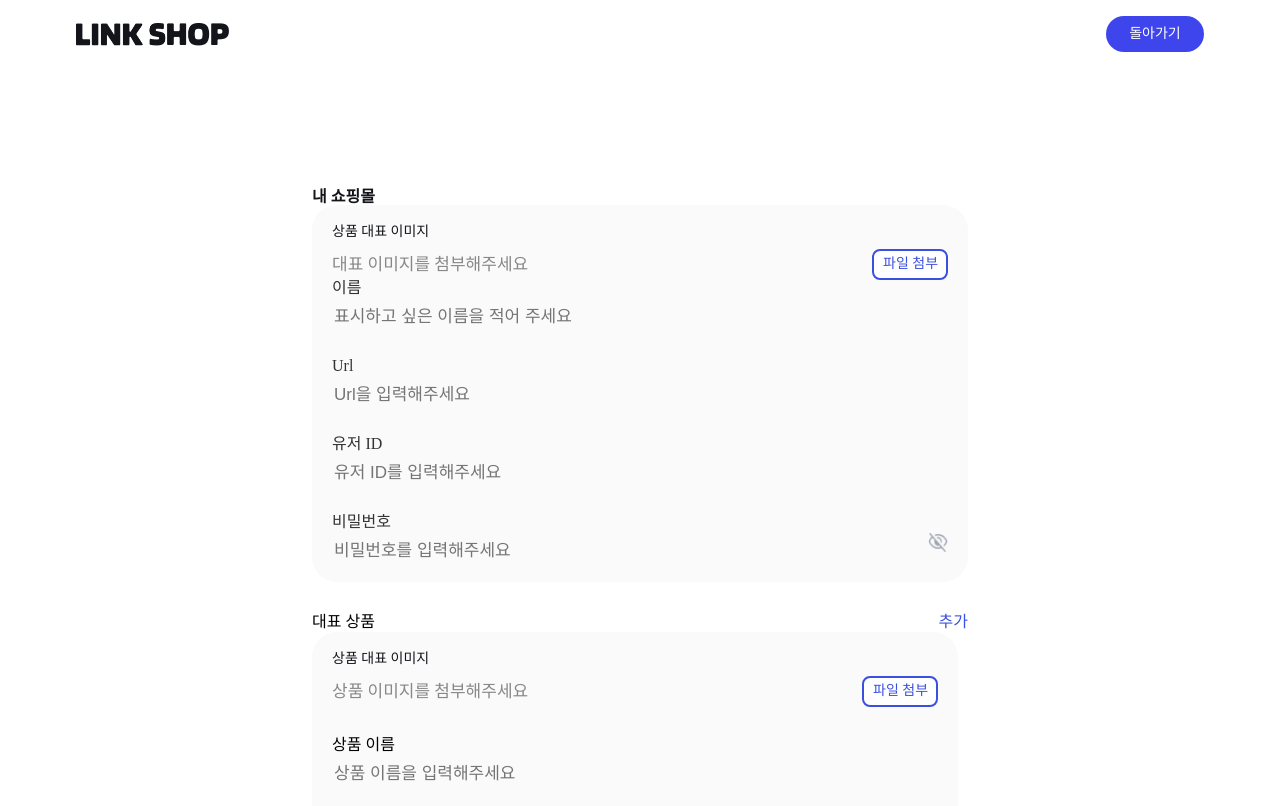
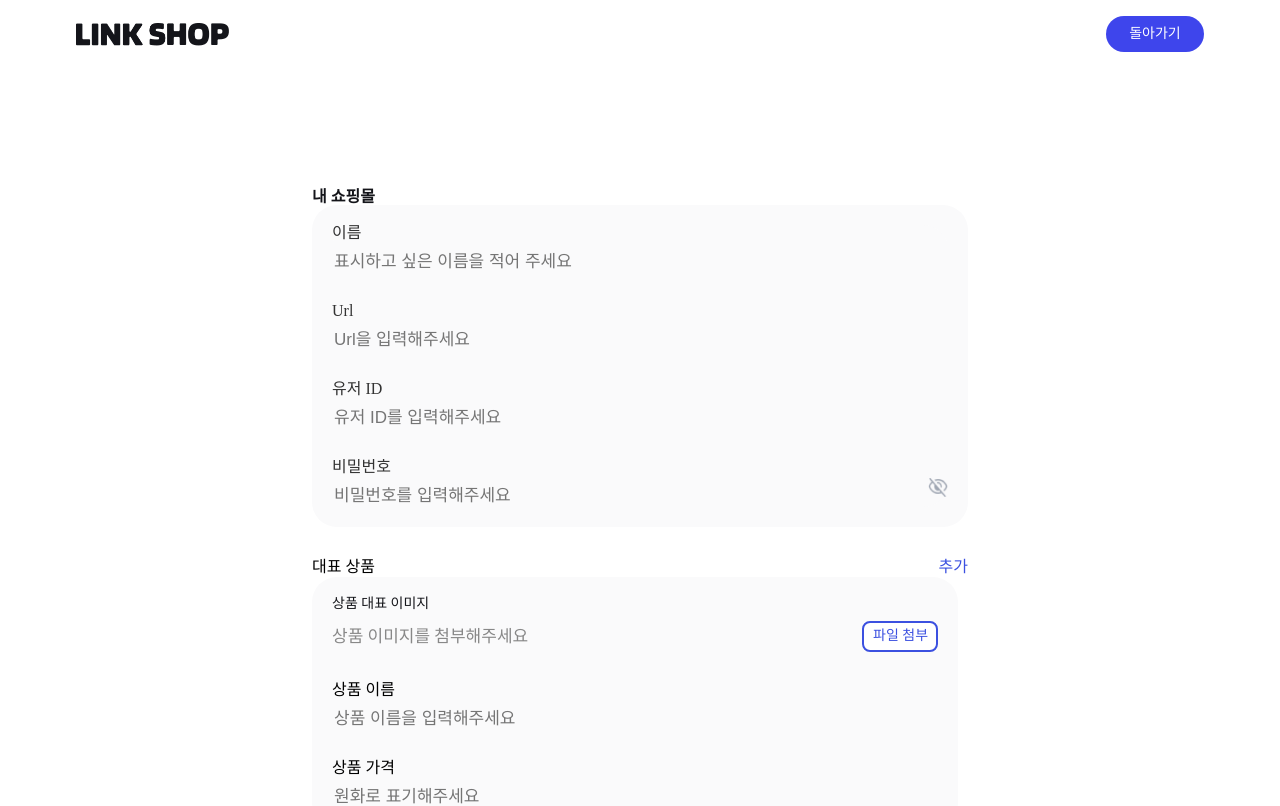
Before and after one commit to React-Linkshop-6team/react-linkshop, a React (Vite) app: page /create in a window 1280 px wide. Shown: the top 806 px of the page. Built offline with nearby package versions, Linux system fonts and the light colour scheme; no server answers.

Commit message:
feat/ 생성하기에서 상품 등록시 메인화면으로 페이지 이동을 위해 CreateMyshop.jsx를 수정했습니다.

```diff
--- a/src/components/common/Create/CreateMyshop.jsx
+++ b/src/components/common/Create/CreateMyshop.jsx
@@ -46,11 +46,11 @@ const Myshop = ({ infoData, setInfoData, items, setItems }) => {
       <span className="my-item">내 쇼핑몰</span>
       <div className="my-item-shop">
         <div className="item-content">
-          <CreateRepItemImageUploader
+          {/* <CreateRepItemImageUploader
             fileName={fileName}
             onImageUpload={handleImageUpload}
             id="myshop"
-          />
+          /> */}
           <CreateShopInfo infoData={infoData} setInfoData={setInfoData} />
         </div>
       </div>
```
